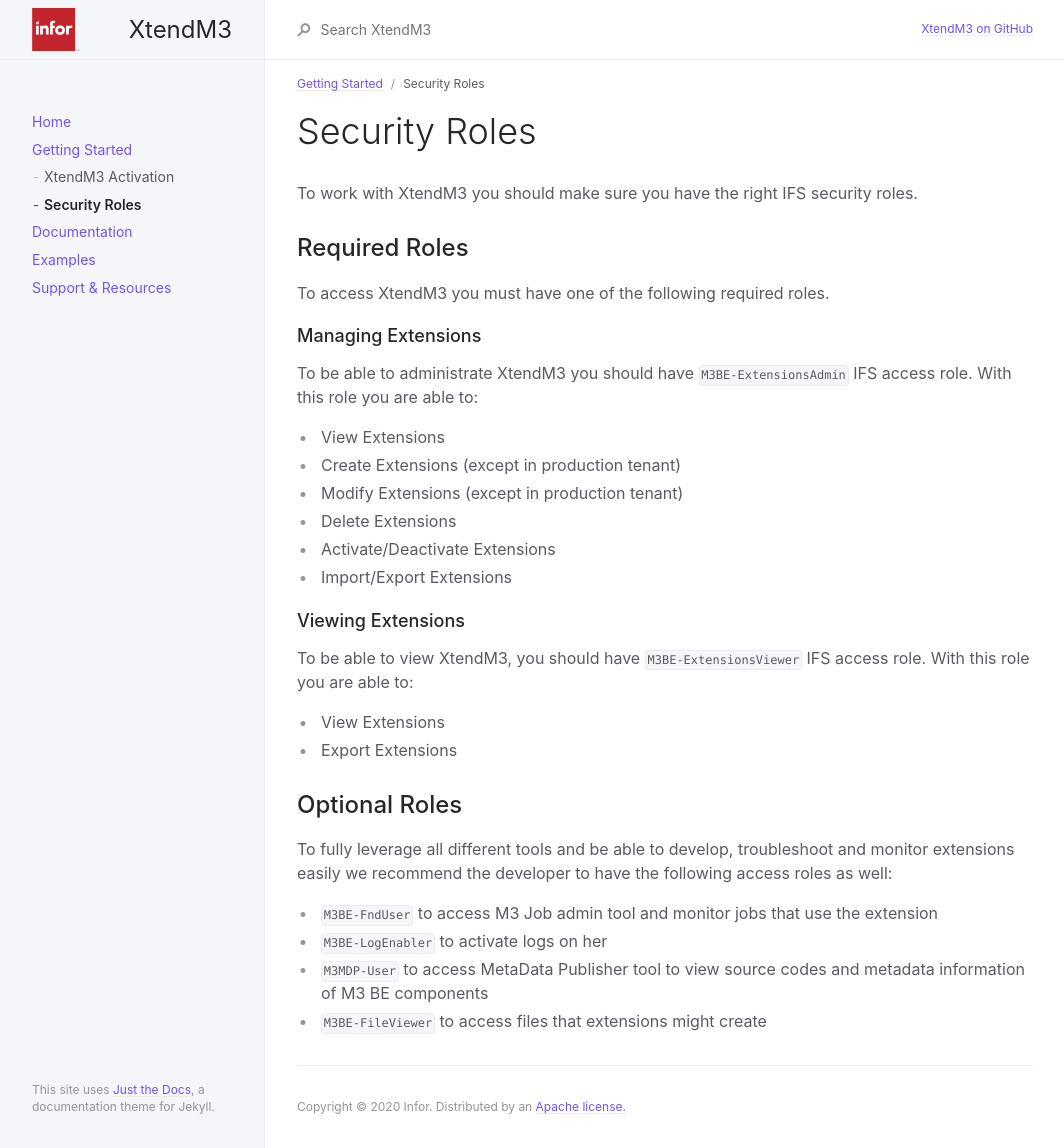
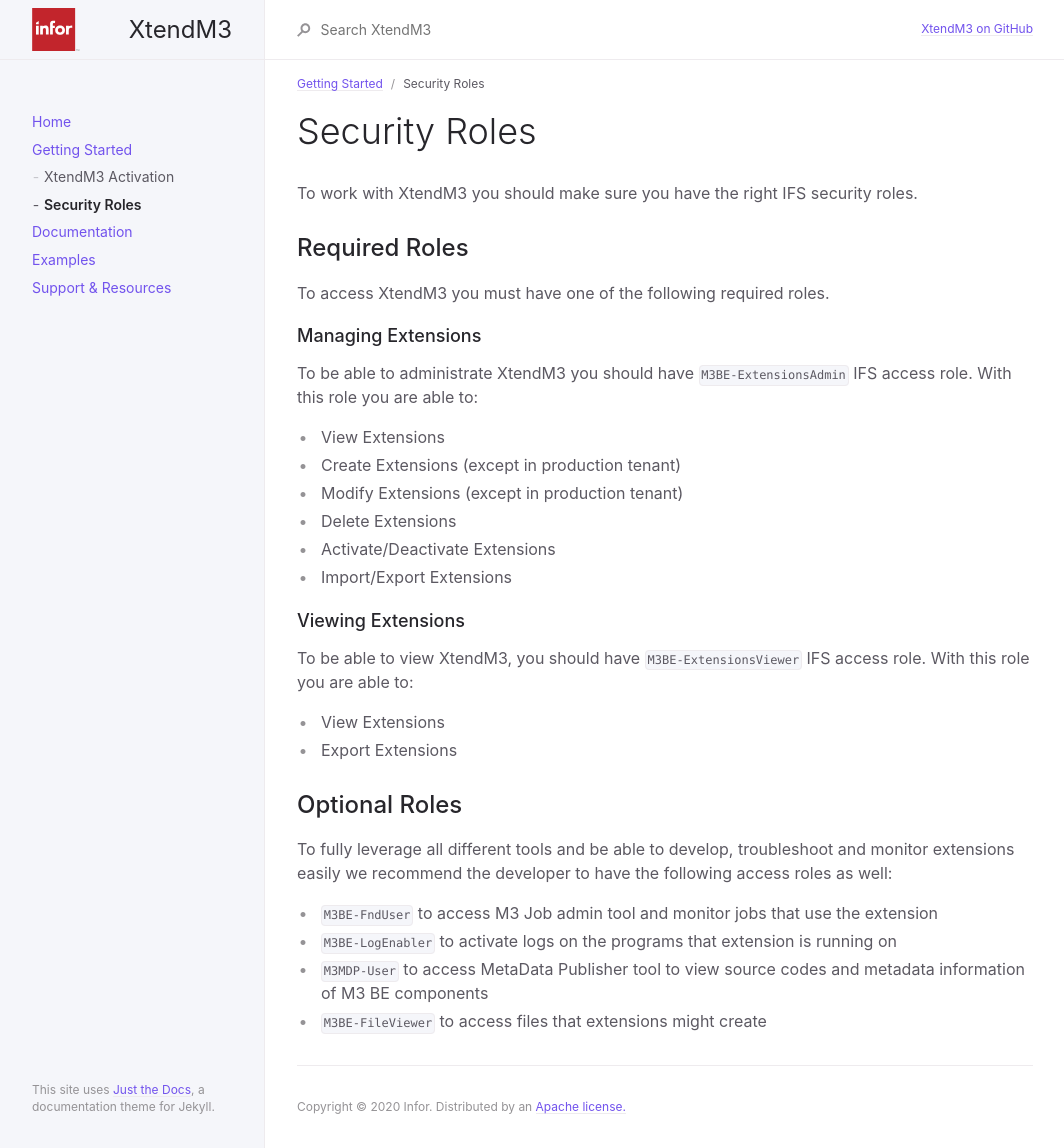
Before and after one commit to infor-cloud/xtendm3, a Jekyll site: the page built from docs/getting-started/security-roles.md, in a window 1280 px wide. Shown: the whole page, without its empty margins (107-1171 px from the left). Built offline with Jekyll 4.4.1, drawn with Linux system fonts in a browser that asks for light colours.

Commit message:
Fix typo

```diff
--- a/docs/getting-started/security-roles.md
+++ b/docs/getting-started/security-roles.md
@@ -32,6 +32,6 @@ To fully leverage all different tools and be able to develop, troubleshoot and m
 developer to have the following access roles as well:
 
 * `M3BE-FndUser` to access M3 Job admin tool and monitor jobs that use the extension
-* `M3BE-LogEnabler` to activate logs on her
+* `M3BE-LogEnabler` to activate logs on the programs that extension is running on
 * `M3MDP-User` to access MetaData Publisher tool to view source codes and metadata information of M3 BE components
 * `M3BE-FileViewer` to access files that extensions might create
```
